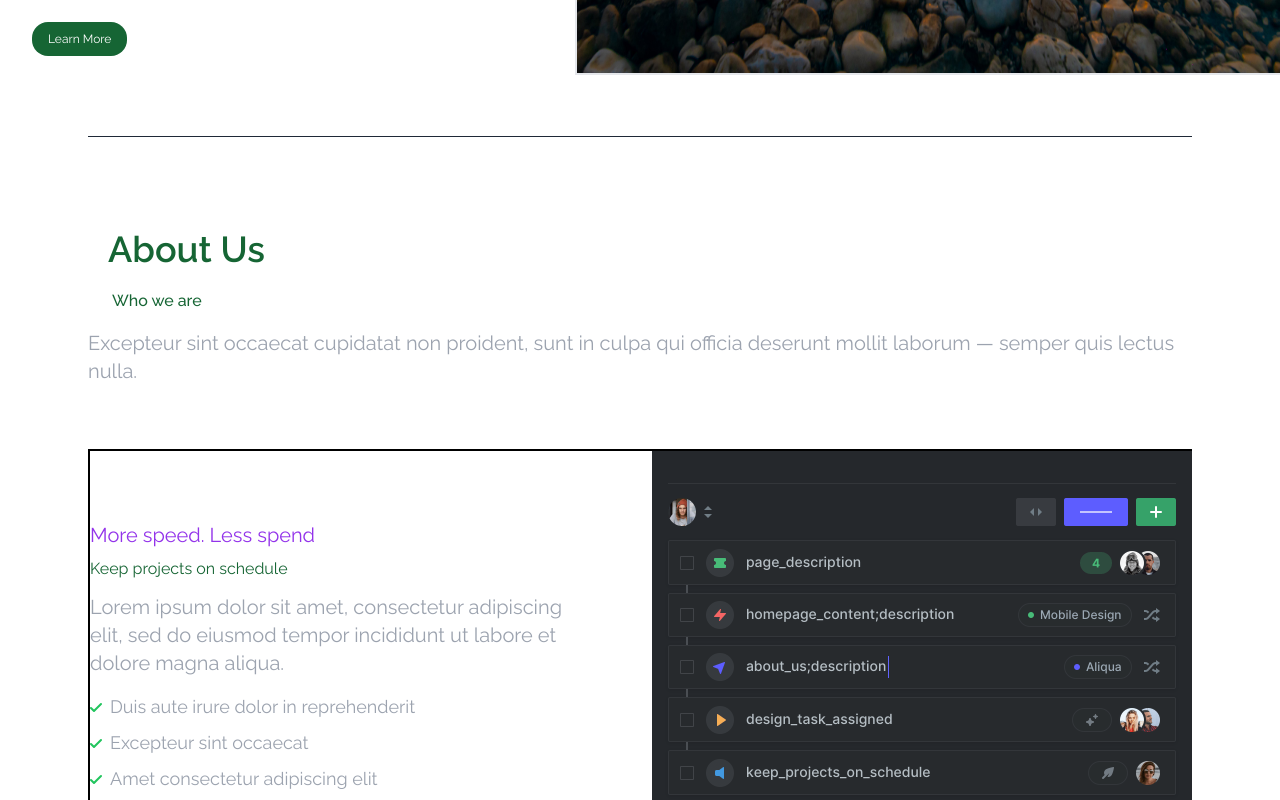
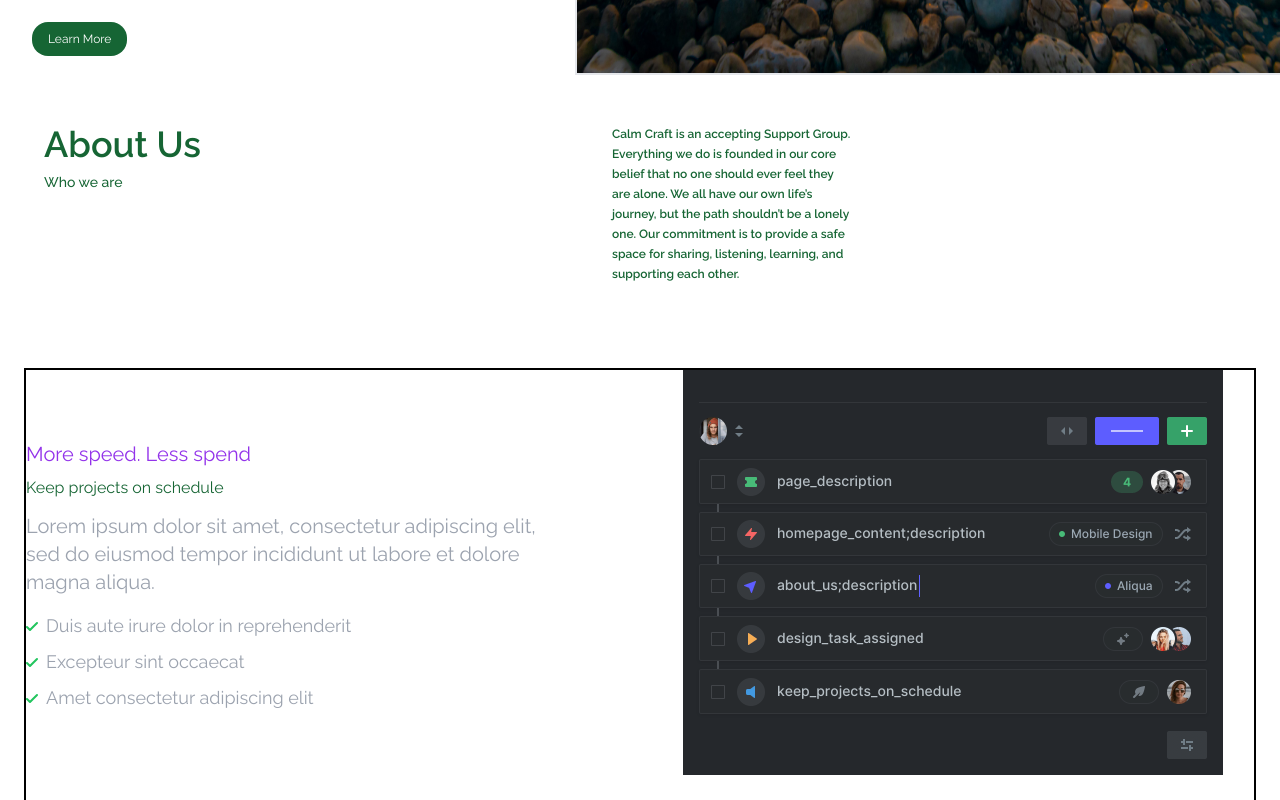
Before and after one commit to heritierbagumire/calm-craft, a React (Create React App) app: page / in a window 1280 px wide. Shown: the part 820-1620 px from the top of the page. Built offline with nearby package versions, Linux system fonts and the light colour scheme.

Commit message:
new changes in about

```diff
--- a/src/components/About.jsx
+++ b/src/components/About.jsx
@@ -6,21 +6,28 @@ const About = () => {
   return (
     <div name="about" className="w-full h-auto bg-white text-green-800">
       <section>
-        <div className="max-w-6xl mx-auto px-4 sm:px-6">
-          <div className="py-12 md:py-20 border-t mt-10 border-gray-800">
+        <div className="max-w-8xl mx-auto px-4 sm:px-6">
+          <div className="py-12 md:py-0  mt-6">
             {/* Section header */}
-            <div className="max-w-7xl mx-auto text-start pb-8 md:pb-16">
-              <div className="inline-flex  text-sm font-semibold py-1 px-3 m-2 text-green-800 rounded-full mb-4">
-                <p className="text-start text-4xl">
-                About Us
+            <div className="w-full mx-0 text-start pb-8 md:pb-16">
+              <div className="flex justify-between gap-x-80 text-sm font-semibold py-1 px-3 m-2 text-green-800 rounded-full mb-4">
+                <div className="w-full md:w-1/2 ">
+                  <p className="text-start text-4xl">About Us</p>
+                  <div className="w-full md:w-1/2">
+                    <h1 className="h2 mb-4 ml-0 pt-2 text-[14px] text-green-800 font-medium">
+                      Who we are
+                    </h1>
+                  </div>
+                </div>
+                <p className="text-[12px] text-green-800 max-w-60 mr-0 md:mr-96">
+                  Calm Craft is an accepting Support Group. Everything we do is
+                  founded in our core belief that no one should ever feel they
+                  are alone. We all have our own life’s journey, but the path
+                  shouldn’t be a lonely one. Our commitment is to provide a safe
+                  space for sharing, listening, learning, and supporting each
+                  other.
                 </p>
-                </div>
-
-              <h1 className="h2 mb-4 ml-6 text-green-800 font-medium">Who we are</h1>
-              <p className="text-xl text-gray-400">
-                Excepteur sint occaecat cupidatat non proident, sunt in culpa
-                qui officia deserunt mollit laborum — semper quis lectus nulla.
-              </p>
+              </div>
             </div>
 
             {/* Items */}
```
